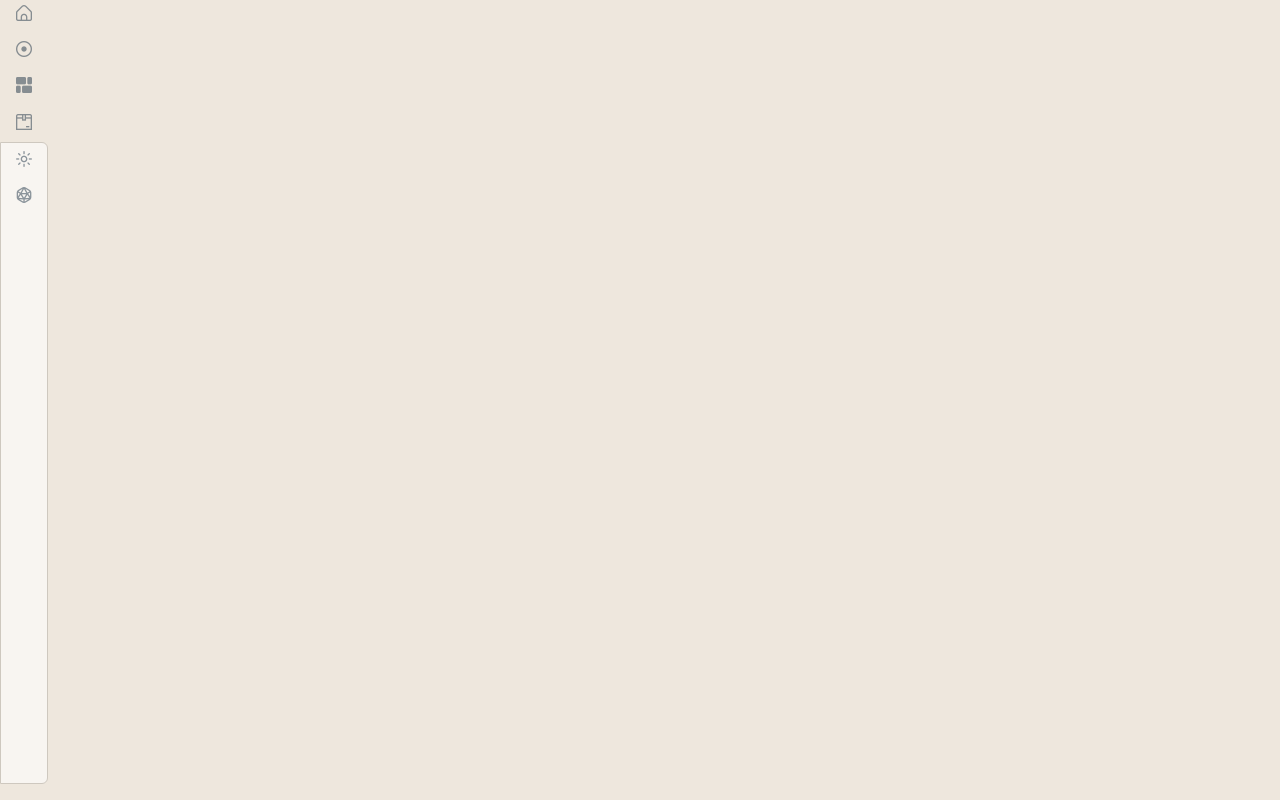
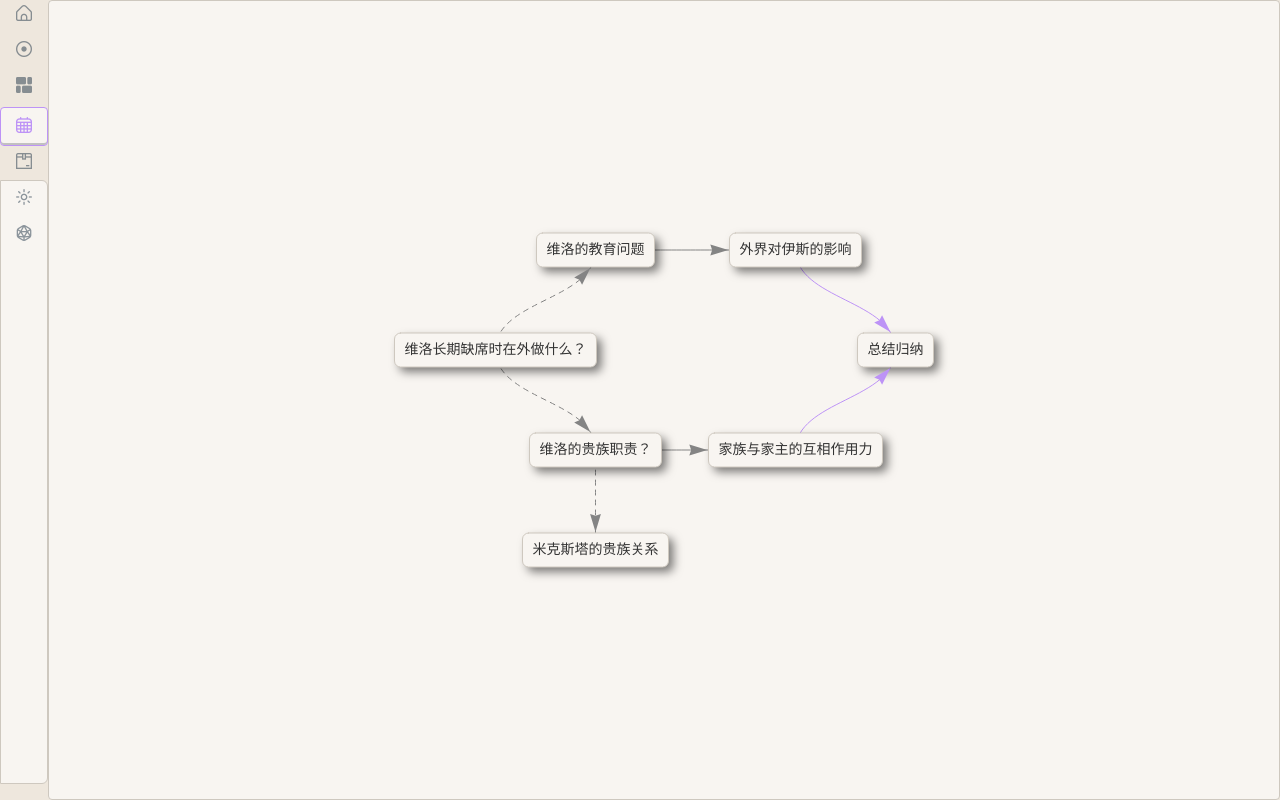
Before and after one commit to neko-kyuu/the-tale-of-Ofoces, a Vue app: page /event in a window 1280 px wide. Before the commit this address had no page. Built offline with nearby package versions, Linux system fonts and the light colour scheme.

Commit message:
update router

```diff
--- a/src/App.vue
+++ b/src/App.vue
@@ -26,6 +26,15 @@
             title="画廊"
           >
             <i class="fi fi-sr-layout-fluid"></i>
+          </RouterLink>
+          <!-- 事件 -->
+          <RouterLink
+            to="/event"
+            class="nav-link view-mode-button"
+            :class="{ active: $route.path === '/event' }"
+            title="事件"
+          >
+            <i class="fi fi-rr-calendar-days"></i>
           </RouterLink>
 
           <!-- 地图 -->
--- a/src/router/index.ts
+++ b/src/router/index.ts
@@ -34,6 +34,11 @@ const router = createRouter({
       component: NoteView
     },
     {
+      path: '/event',
+      name: 'event',
+      component: () => import('@/views/EventView.vue')
+    },
+    {
       path: '/test',
       name: 'test',
       component: () => import('@/views/TestView.vue')
--- a/src/views/EventView.vue
+++ b/src/views/EventView.vue
@@ -1,11 +1,56 @@
 <template>
+    <SourceControlGraph
+      :data="graphData"
+      @node-click="handleNodeClick"
+    />
+  </template>
+<script setup lang="ts">
+import SourceControlGraph from '@/components/SourceControlGraph.vue';
+import { openEntityPreviewModal } from '@/utils/modalHelper'
+import type { Node } from '@/types/graph'
 
-</template>
+const handleNodeClick = (node: Node) => {
+  openEntityPreviewModal(node)
+}
 
-<script setup lang="ts">
-
+const graphData = {
+  branches: [
+    {
+      level: -1,
+      nodes: [
+        { id: '3', title: '维洛的教育问题', timestamp: 1, parentId: '1', nodeType: 'thought', displayType: 'chat', path: '/static/md/维洛的教育问题.md' },
+        { id: '4', title: '外界对伊斯的影响', timestamp: 3, nodeType: 'thought' },
+      ]
+    },
+    {
+      level: 0,
+      nodes: [
+        { id: '1', title: '维洛长期缺席时在外做什么？', content: '维洛长期缺席时在外做什么？', timestamp: 0, nodeType: 'thought', displayType: 'chat', path: '/static/md/维洛长期缺席时在外做什么？.md' },
+        { id: '5', title: '总结归纳', timestamp: 4, nodeType: 'summary' },
+      ]
+    },
+    {
+      level: 1,
+      nodes: [
+        { id: '6', title: '维洛的贵族职责？', timestamp: 1, parentId: '1', nodeType: 'thought', displayType: 'chat', path: '/static/md/维洛的贵族职责？.md' },
+        { id: '7', title: '家族与家主的互相作用力', timestamp: 3, nodeType: 'thought', displayType: 'chat', path: '/static/md/家族与家主的互相作用力.md' },
+      ]
+    },
+    {
+      level: 2,
+      nodes: [
+        { id: '8', title: '米克斯塔的贵族关系', timestamp: 1, parentId: '6', nodeType: 'thought' },
+      ]
+    }
+  ],
+  connections: [
+    { from: '1', to: '3', type: 'branch' },
+    { from: '1', to: '6', type: 'branch' },
+    { from: '6', to: '8', type: 'branch' },
+    { from: '3', to: '4', type: 'commit' },
+    { from: '6', to: '7', type: 'commit' },
+    { from: '4', to: '5', type: 'merge' },
+    { from: '7', to: '5', type: 'merge' }
+  ]
+}
 </script>
-
-<style scoped>
-
-</style>
```
